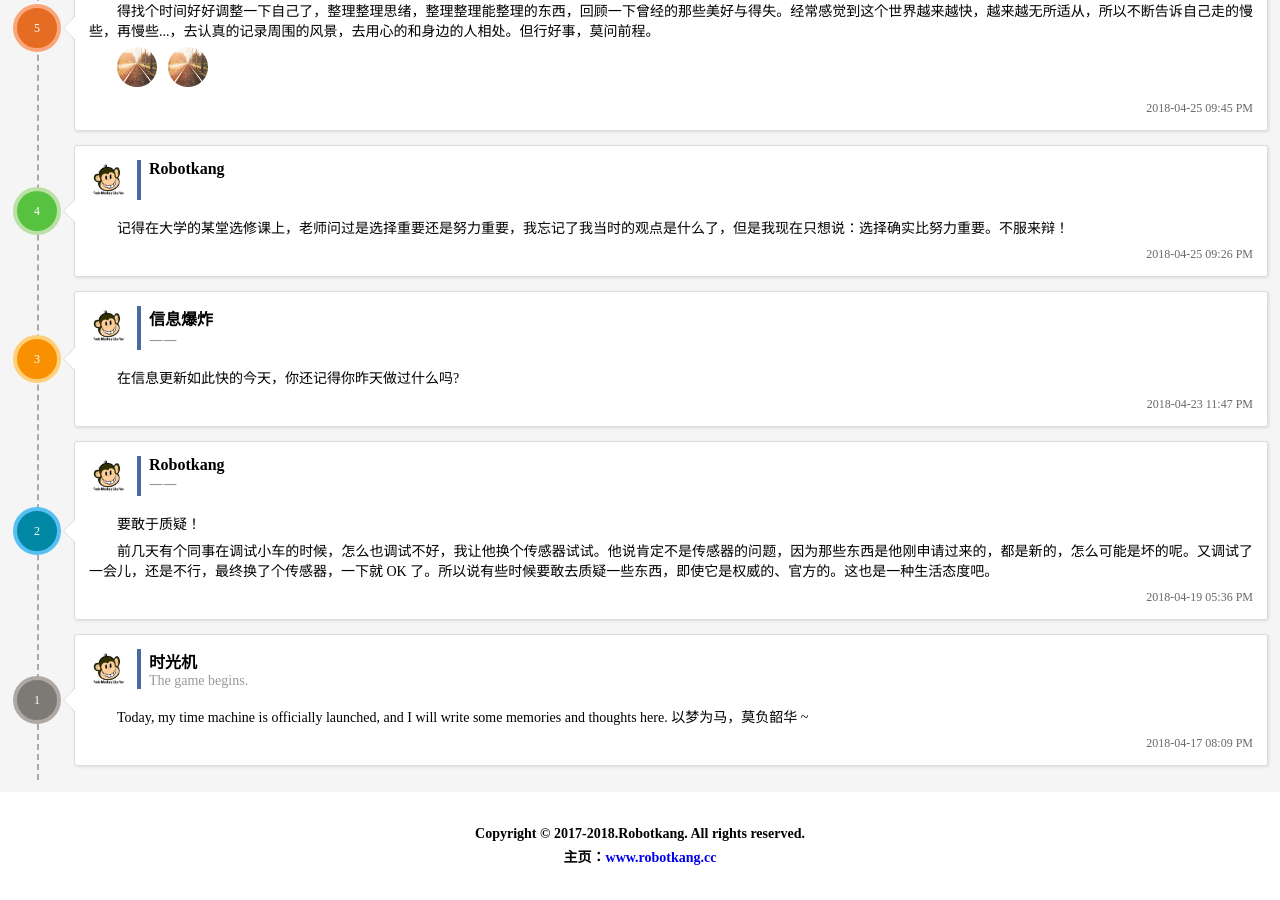
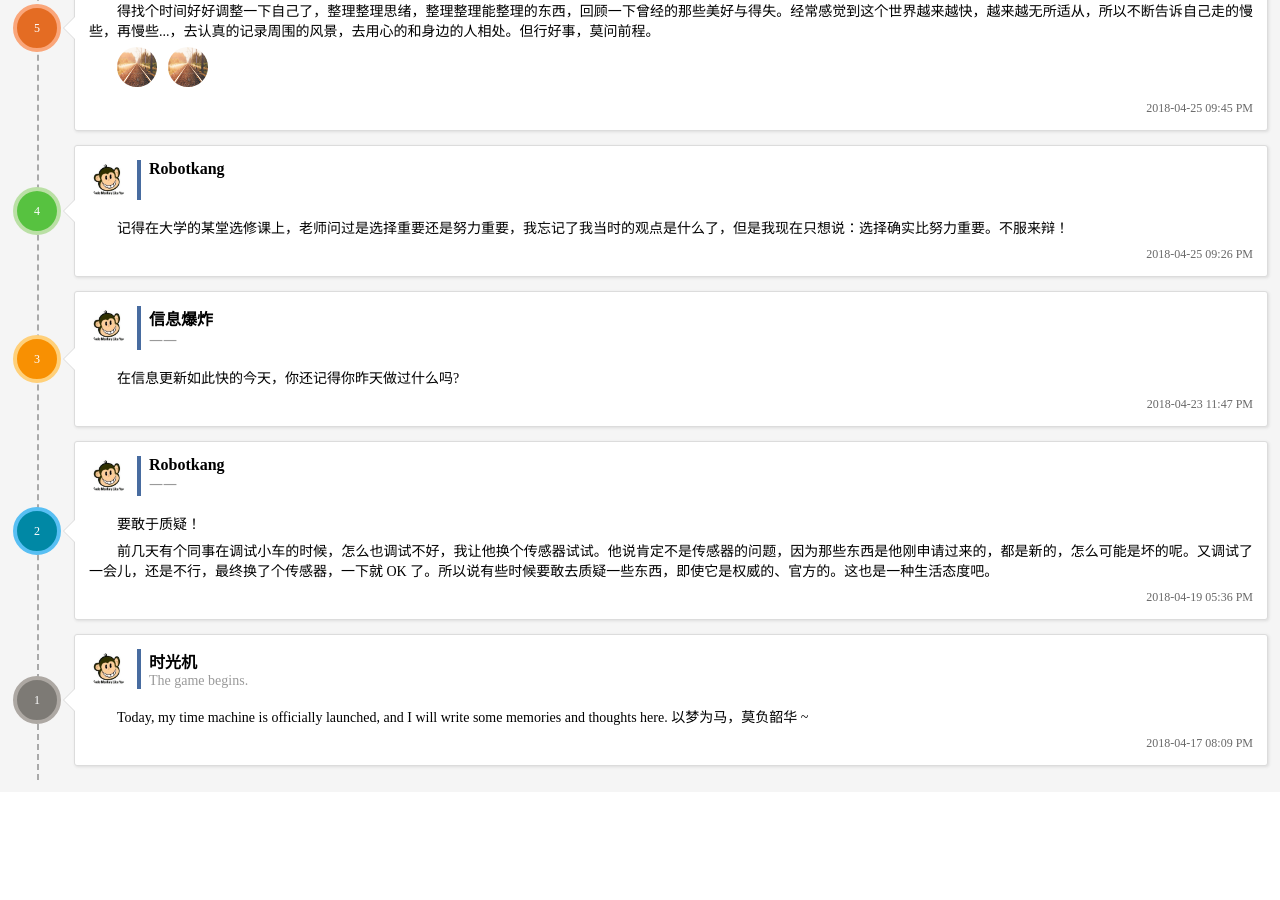
Before and after one commit to kongqueyu/kongqueyu.github.io, a Jekyll site: the page time machine/index.html, which Jekyll copies as it is, in a window 1280 px wide and 900 px high, scrolled down 3485 px. Built offline with Jekyll 4.4.1, drawn with Linux system fonts in a browser that asks for light colours; after the commit the page ends 4307 px from its top, so only the background shows below that.

Commit message:
初级模板逐渐搭建完成

```diff
--- a/Mr.Kang_ Developer_ files/index.html
+++ b/Mr.Kang_ Developer_ files/index.html
@@ -539,7 +539,6 @@ var isShowAll = /[?&]all=?(&|$)/.test(window.location.search);
 			<p class="footer__qrcode__text content only-for-print">您还可以扫描二维码<br />查看完整版简历</p>
 		</div>
 		<div class="footer__copyright content">
-			<p><a href="https://kongqueyu.github.io/">ROBOTKANG.CC</a> 最后更新于2018年6月27日</p>
 		    <p>感谢您的拨冗阅读，相信这是难得的相遇</p>
 			<p class="only-for-print">感谢您的拨冗阅读，相信这是难得的相遇</p>
 		</div>
--- a/_includes/dashang.html
+++ b/_includes/dashang.html
@@ -54,7 +54,7 @@
     	</div>
     	<div class="shang_info">
     		<p>打开<span id="shang_pay_txt">支付宝</span>扫一扫，即可进行扫码打赏哦</p>
-    		<p>Powered by <a href="robotkang.cc" target="_blank" title="亢志军">亢志军</a>，分享从这里开始，精彩与您同在</p>
+    		<!--<p>Powered by <a href="robotkang.cc" target="_blank" title="亢志军">亢志军</a>，分享从这里开始，精彩与您同在</p>-->
     	</div>
     </div>
     </div>
--- a/time machine/index.html
+++ b/time machine/index.html
@@ -923,8 +923,8 @@
 
 	<div style="text-align:center;margin:30px 0; font:normal 14px/24px 'MicroSoft YaHei';">
 		<strong>
-			<p>Copyright &copy; 2017-2018.Robotkang. All rights reserved.</p>
-			<p>主页：<a href="https://kongqueyu.github.io/" target="_blank" color="#FF6633" style="text-decoration:none">www.robotkang.cc</a></p>
+			<!--<p>Copyright &copy; 2017-2018.Robotkang. All rights reserved.</p>
+			<p>主页：<a href="https://kongqueyu.github.io/" target="_blank" color="#FF6633" style="text-decoration:none">www.robotkang.cc</a></p>-->
 		</strong>
 
 	</div>
```
Also changed, not shown: ziyuan.md (+0 -1 lines), README.md.
